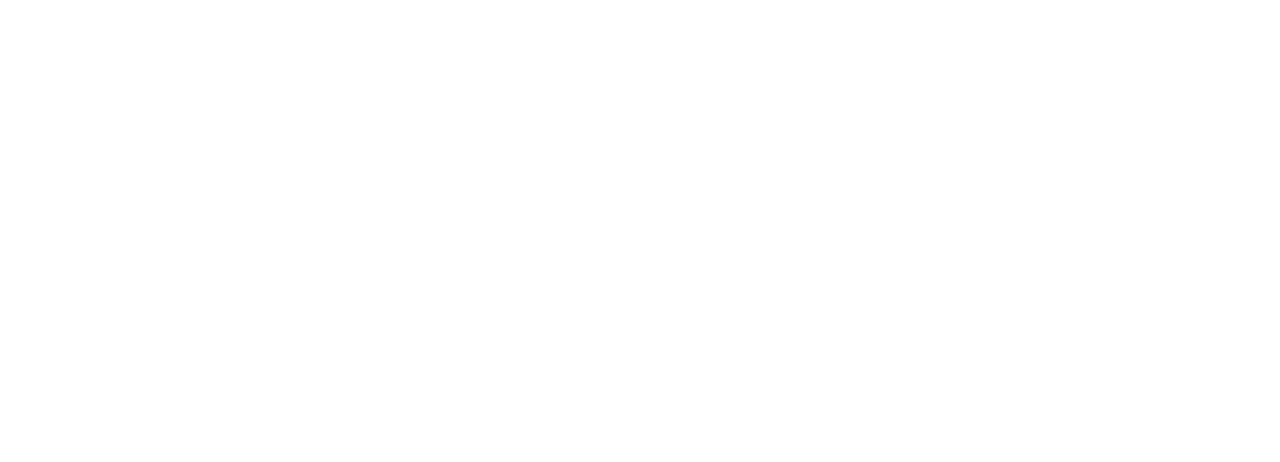
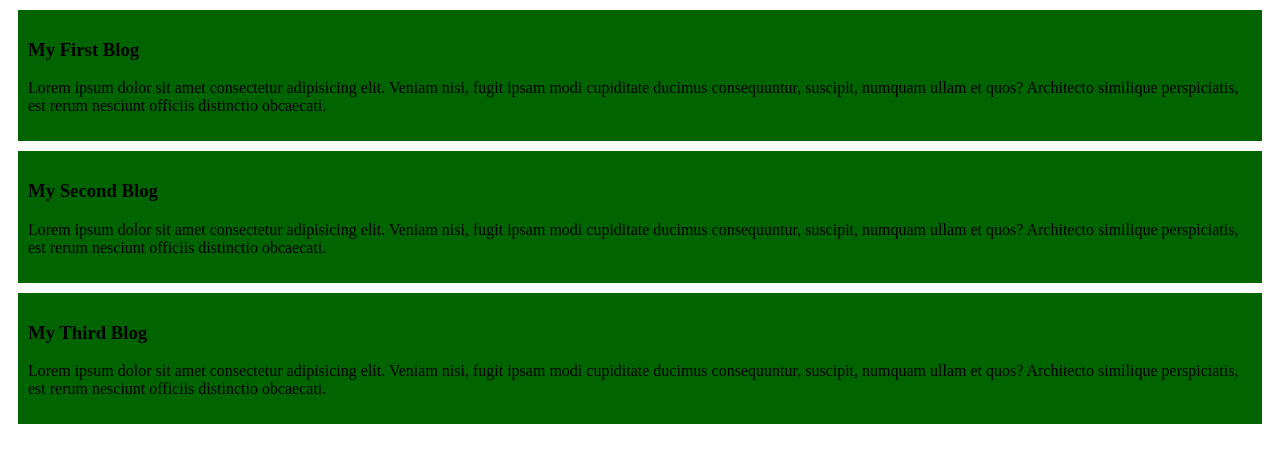
Before and after one commit to Prazzalc/My-first-website, a plain HTML site: page index.html in a window 1280 px wide. Drawn offline with Linux system fonts and the light colour scheme.

Commit message:
style adding at github

```diff
--- a/index.html
+++ b/index.html
@@ -4,8 +4,21 @@
     <meta charset="UTF-8">
     <meta name="viewport" content="width=device-width, initial-scale=1.0">
     <title>My first website</title>
+    <link rel="stylesheet" href="styles/blog.css">
 </head>
 <body>
+    <div>
+        <h3>My First Blog</h3>
+        <p>Lorem ipsum dolor sit amet consectetur adipisicing elit. Veniam nisi, fugit ipsam modi cupiditate ducimus consequuntur, suscipit, numquam ullam et quos? Architecto similique perspiciatis, est rerum nesciunt officiis distinctio obcaecati.</p>
+    </div>
+    <div>
+        <h3>My Second Blog</h3>
+        <p>Lorem ipsum dolor sit amet consectetur adipisicing elit. Veniam nisi, fugit ipsam modi cupiditate ducimus consequuntur, suscipit, numquam ullam et quos? Architecto similique perspiciatis, est rerum nesciunt officiis distinctio obcaecati.</p>
+    </div>
+    <div>
+        <h3>My Third Blog</h3>
+        <p>Lorem ipsum dolor sit amet consectetur adipisicing elit. Veniam nisi, fugit ipsam modi cupiditate ducimus consequuntur, suscipit, numquam ullam et quos? Architecto similique perspiciatis, est rerum nesciunt officiis distinctio obcaecati.</p>
+    </div>
 
 </body>
 </html>
--- /dev/null
+++ b/styles/blog.css
@@ -0,0 +1,5 @@
+div{
+    background-color: darkgreen;
+    padding: 10px;
+    margin: 10px;
+}
```
